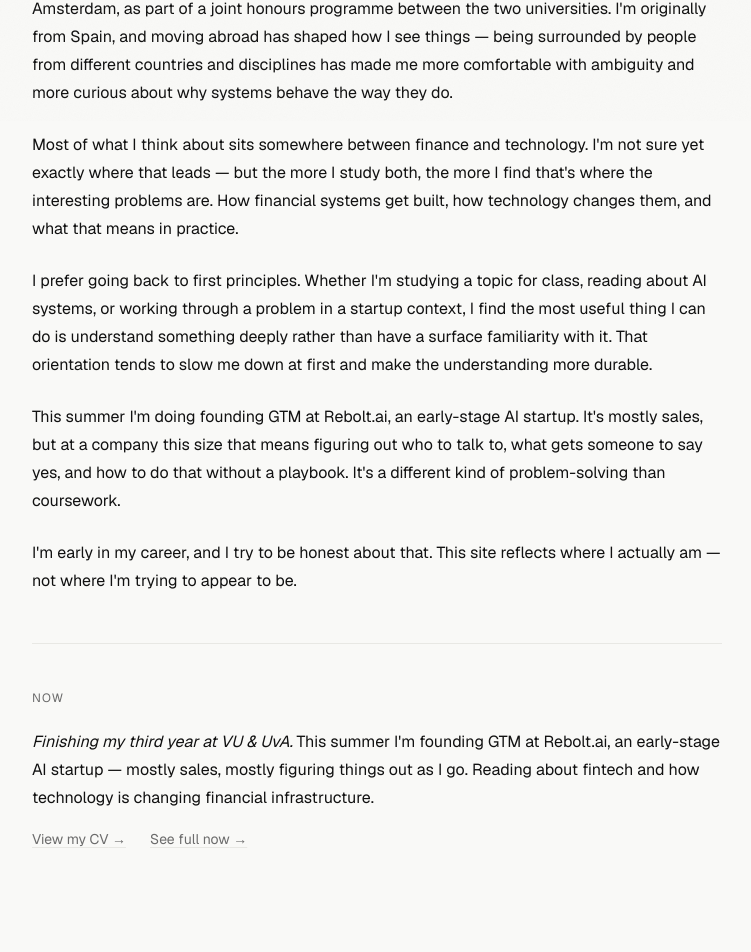
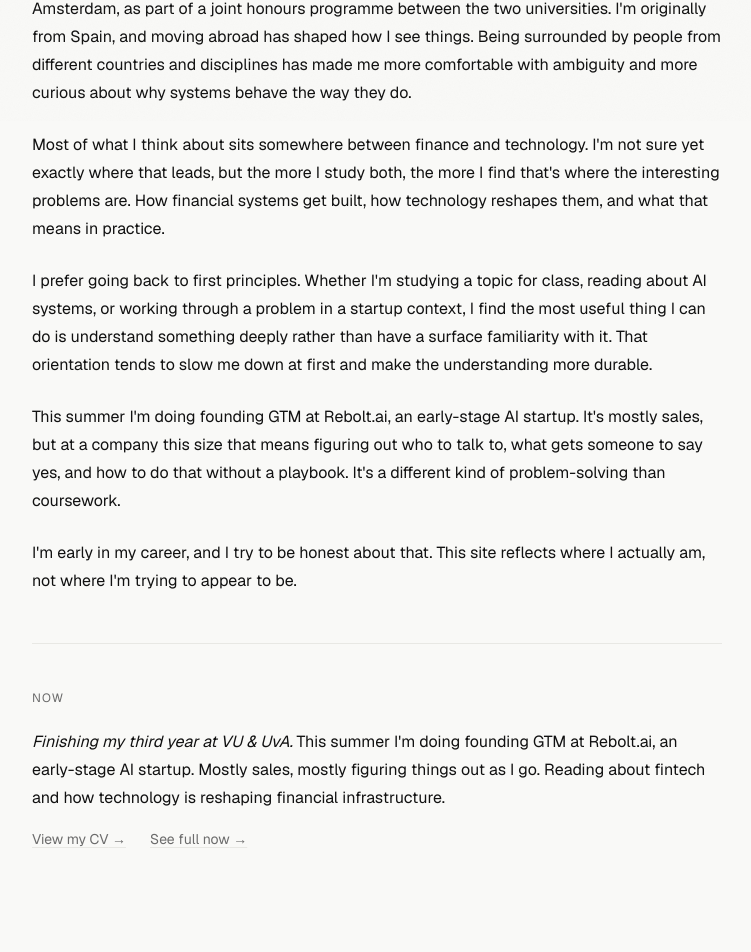
Before and after one commit to adrianalvarezsande-cmyk/personal-site, a Next.js app: page /about in a window 1280 px wide. Shown: the part 679-1631 px from the top of the page, without its empty margins (144-895 px from the left). Built offline with nearby package versions, Linux system fonts and the light colour scheme.

Commit message:
update content: fix about page copy, add real books list

```diff
--- a/app/about/page.tsx
+++ b/app/about/page.tsx
@@ -40,17 +40,17 @@ export default function AboutPage() {
           I&apos;m <span className="font-semibold">Adrián Álvarez</span>. I study finance and technology at the VU Amsterdam
           and University of Amsterdam, as part of a joint honours programme between
           the two universities. I&apos;m originally from Spain, and moving abroad has
-          shaped how I see things — being surrounded by people from different
+          shaped how I see things. Being surrounded by people from different
           countries and disciplines has made me more comfortable with ambiguity and
           more curious about why systems behave the way they do.
         </p>
 
         <p>
           Most of what I think about sits somewhere between finance and
-          technology. I&apos;m not sure yet exactly where that leads — but the
+          technology. I&apos;m not sure yet exactly where that leads, but the
           more I study both, the more I find that&apos;s where the interesting
           problems are. How financial systems get built, how technology
-          changes them, and what that means in practice.
+          reshapes them, and what that means in practice.
         </p>
 
         <p>
@@ -72,7 +72,7 @@ export default function AboutPage() {
 
         <p>
           I&apos;m early in my career, and I try to be honest about that. This site
-          reflects where I actually am — not where I&apos;m trying to appear to be.
+          reflects where I actually am, not where I&apos;m trying to appear to be.
         </p>
       </div>
 
@@ -87,9 +87,9 @@ export default function AboutPage() {
         <div className="space-y-4 text-base text-ink">
           <p>
             <span className="italic">Finishing my third year at VU &amp; UvA.</span>{' '}
-            This summer I&apos;m founding GTM at Rebolt.ai, an early-stage AI startup —
-            mostly sales, mostly figuring things out as I go. Reading about fintech
-            and how technology is changing financial infrastructure.
+            This summer I&apos;m doing founding GTM at Rebolt.ai, an early-stage AI startup.
+            Mostly sales, mostly figuring things out as I go. Reading about fintech
+            and how technology is reshaping financial infrastructure.
           </p>
           <p className="flex items-center gap-6">
             <Link
--- a/app/books/page.tsx
+++ b/app/books/page.tsx
@@ -18,7 +18,7 @@ const books: Book[] = [
     title: 'Weapons of Math Destruction',
     originalTitle: 'Armas de destrucción matemática',
     author: "Cathy O'Neil",
-    note: "Read it in Spanish. Made me think differently about how algorithms aren't neutral — they reflect the priorities of whoever built them.",
+    note: "Read it in Spanish. Made me think differently about how algorithms aren't neutral. They reflect the priorities of whoever built them.",
   },
   {
     isbn: '0735211299',
@@ -43,7 +43,7 @@ const books: Book[] = [
     title: 'The Intelligent Investor',
     originalTitle: 'El inversor inteligente',
     author: 'Benjamin Graham',
-    note: 'Read it in Spanish. Dense but worth it — changed how I think about the difference between price and value.',
+    note: 'Read it in Spanish. Dense but worth it. Changed how I think about the difference between price and value.',
   },
   {
     isbn: '9781476708720',
@@ -59,7 +59,7 @@ const books: Book[] = [
     title: 'Rafa: My Story',
     originalTitle: 'Rafa, mi historia',
     author: 'Rafael Nadal',
-    note: "Read it in Spanish obviously. What stands out isn't the tennis — it's how much of elite performance is just refusing to stop.",
+    note: "Read it in Spanish obviously. What stands out isn't the tennis. It's how much of elite performance is just refusing to stop.",
   },
   {
     isbn: '9780553573404',
--- a/app/cv/page.tsx
+++ b/app/cv/page.tsx
@@ -8,7 +8,7 @@ import { PageFade } from '@/components/page-fade'
 
 export const metadata: Metadata = {
   title: 'CV',
-  description: 'Adrián Álvarez — Finance & Technology student at VU Amsterdam / UvA.',
+  description: 'Finance & Technology student at VU Amsterdam and UvA. CV of Adrián Álvarez.',
 }
 
 export default function CVPage() {
--- a/app/now/page.tsx
+++ b/app/now/page.tsx
@@ -3,7 +3,7 @@ import { PageFade } from '@/components/page-fade'
 
 export const metadata: Metadata = {
   title: 'Now',
-  description: "What Adrián Álvarez is doing right now — updated periodically.",
+  description: "What Adrián Álvarez is doing right now. Updated periodically.",
 }
 
 export default function NowPage() {
--- a/app/projects/page.tsx
+++ b/app/projects/page.tsx
@@ -12,7 +12,7 @@ const projects = [
     context: 'Academic Research Writing · AUC · May 2026',
     pdf: '/projects/algorithmic-collusion.pdf',
     description:
-      'A literature review on algorithmic pricing and tacit collusion — the idea that AI pricing systems can learn to sustain prices above competitive levels without any communication between the firms that deploy them. I tried to show that the learning mechanism, the market conditions that enable it, and the detection problem are not three separate issues but the same interlocking one. For my Capstone I want to go deeper on the detection side, because that\'s where the real gap in the literature is.',
+      'A literature review on algorithmic pricing and tacit collusion. The idea is that AI pricing systems can learn to sustain prices above competitive levels without any communication between the firms that deploy them. I tried to show that the learning mechanism, the market conditions that enable it, and the detection problem are not three separate issues but the same interlocking one. For my Capstone I want to go deeper on the detection side, because that\'s where the real gap in the literature is.',
   },
   {
     title: 'Europe\'s AI Regulation Problem',
@@ -26,14 +26,14 @@ const projects = [
     context: 'Data Ethics · AUC',
     pdf: '/projects/data-ethics-report.pdf',
     description:
-      'A report on how GDPR, CCPA, and China\'s PIPL affect the way machine learning systems get built. I started with the Meta fine as an entry point — a billion-euro penalty for what was essentially a routine engineering decision — and traced how these frameworks developed and what they actually require of developers in practice. The consent section compares how differently the three frameworks approach the same problem.',
+      'A report on how GDPR, CCPA, and China\'s PIPL affect the way machine learning systems get built. I started with the Meta fine as an entry point: a billion-euro penalty for what was essentially a routine engineering decision. From there I traced how these frameworks developed and what they actually require of developers in practice. The consent section compares how differently the three frameworks approach the same problem.',
   },
   {
     title: 'GPU Demand Growth and Semiconductor Shortages',
     context: 'Mathematical Methods · AUC',
     pdf: '/projects/gpu-semiconductors.pdf',
     description:
-      'A group project modeling NVIDIA\'s revenue growth using exponential functions and analyzing the semiconductor shortage during COVID-19. More quantitative than the others — we modeled demand curves, calculated growth rates, and built a forecast error model to show how badly the industry misjudged demand. A bit rougher, but it shows the kind of applied mathematics from the first year.',
+      'A group project modeling NVIDIA\'s revenue growth using exponential functions and analyzing the semiconductor shortage during COVID-19. More quantitative than the others. We modeled demand curves, calculated growth rates, and built a forecast error model to show how badly the industry misjudged demand. A bit rougher, but it shows the kind of applied mathematics from the first year.',
   },
 ]
 
--- a/app/writing/page.tsx
+++ b/app/writing/page.tsx
@@ -5,7 +5,7 @@ import { WritingList } from '@/components/writing-list'
 export const metadata: Metadata = {
   title: 'Writing',
   description:
-    'Ideas, observations, and things I\'m working through — on AI, economics, technology, and more.',
+    'Ideas and notes on things I\'m working through. Mostly AI, economics, and technology.',
 }
 
 export default function WritingPage() {
```
